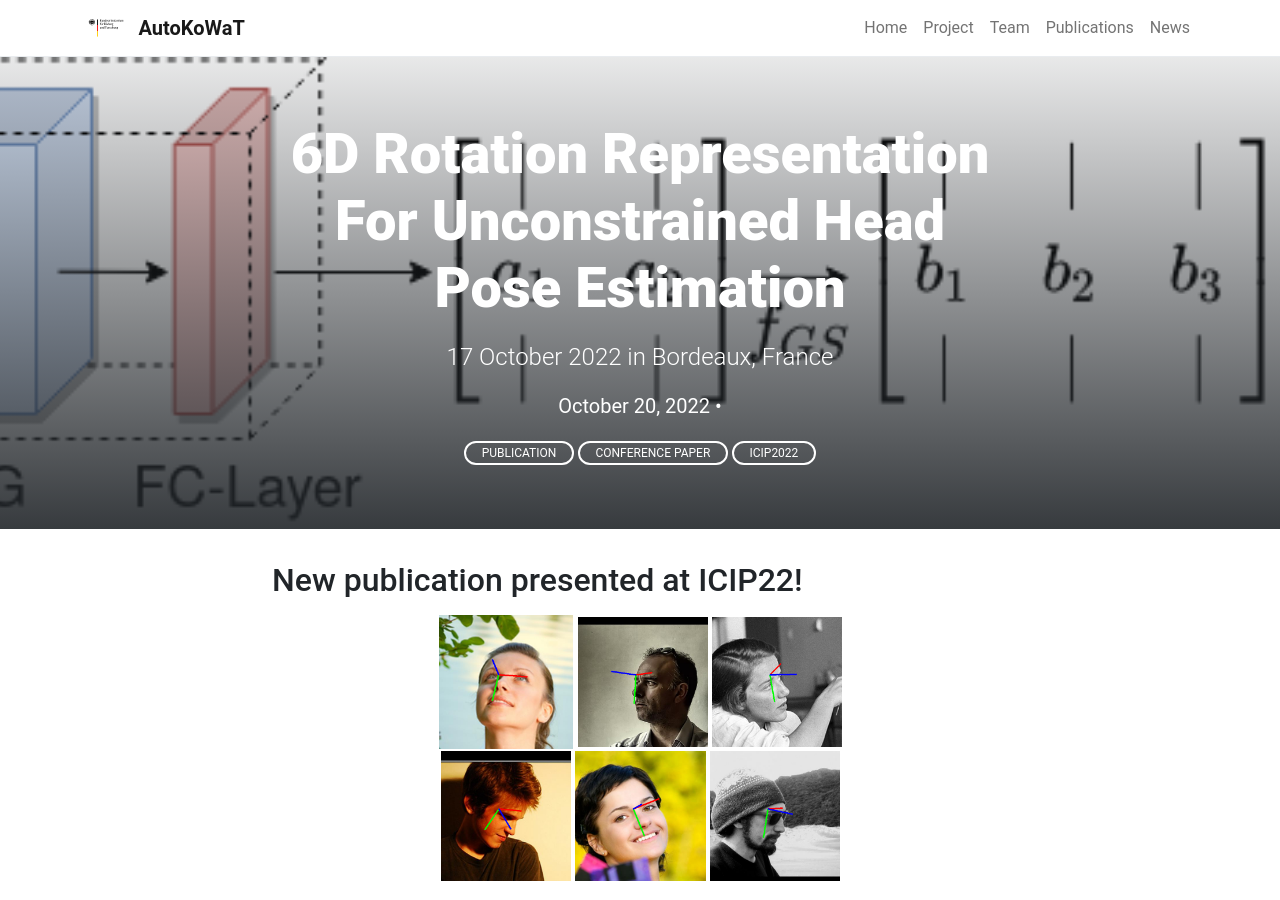
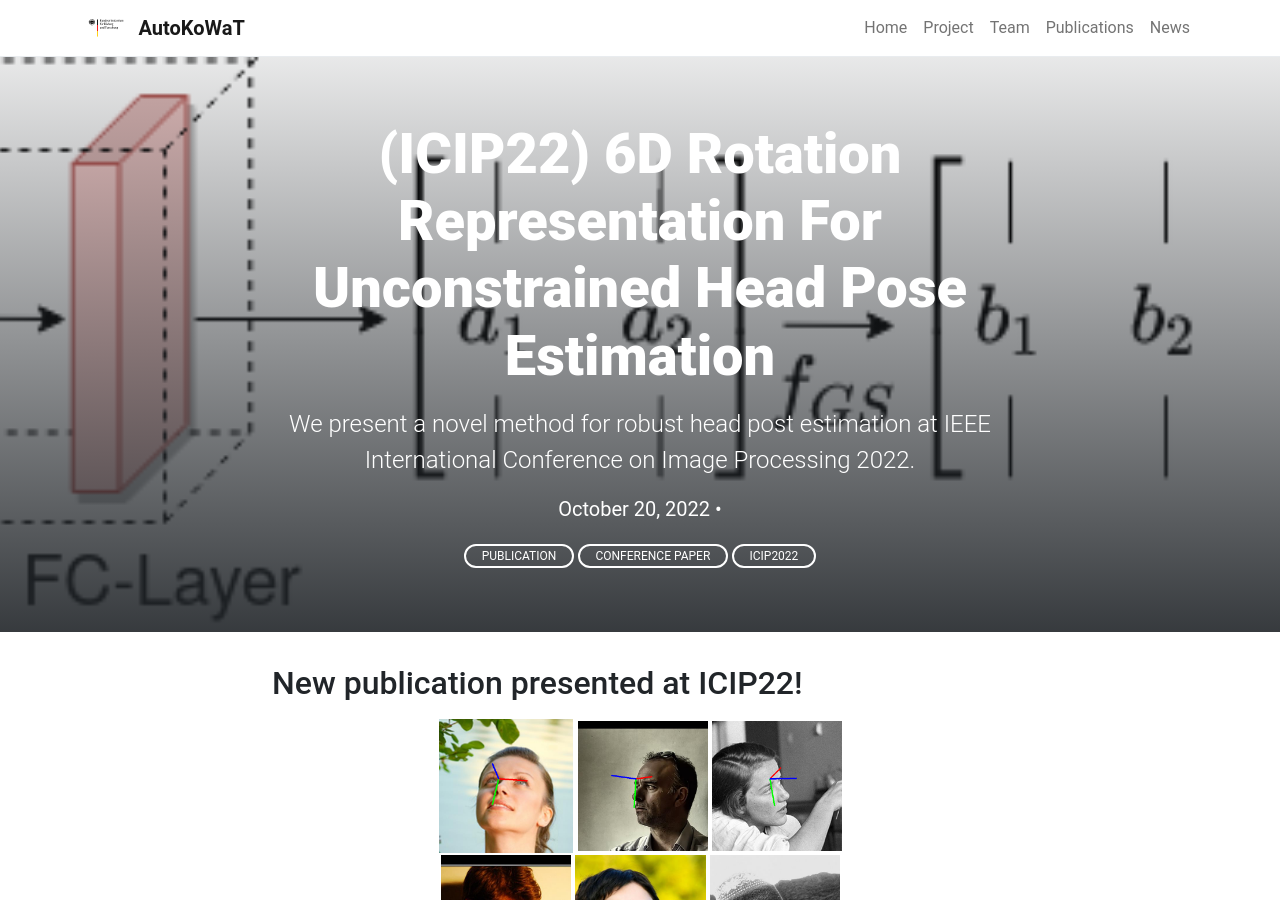
Before and after one commit to autokowat/autokowat.github.io, a Jekyll site: the page built from _posts/2022-10-20-icip22-paper.md, in a window 1280 px wide and 900 px high. Built offline with Jekyll 4.4.1, drawn with Linux system fonts in a browser that asks for light colours.

Commit message:
Update posts

```diff
--- a/_posts/2022-10-20-icip22-paper.md
+++ b/_posts/2022-10-20-icip22-paper.md
@@ -1,6 +1,7 @@
 ---
-title: 6D Rotation Representation For Unconstrained Head Pose Estimation
-description: 17 October 2022 in Bordeaux, France
+title: (ICIP22) 6D Rotation Representation For Unconstrained Head Pose Estimation
+description: |
+  We present a novel method for robust head post estimation at IEEE International Conference on Image Processing 2022.
 background: /assets/theme/images/method.png
 author: []
 categories: [Publication, Conference Paper, ICIP2022]
```
Also changed, not shown: _posts/2023-03-06-visapp23-paper.md (+3 -2 lines), _posts/2023-09-08-isc23-paper.md (+3 -2 lines), _posts/2024-01-06-wacv24-paper.md (+2 -1 lines).
